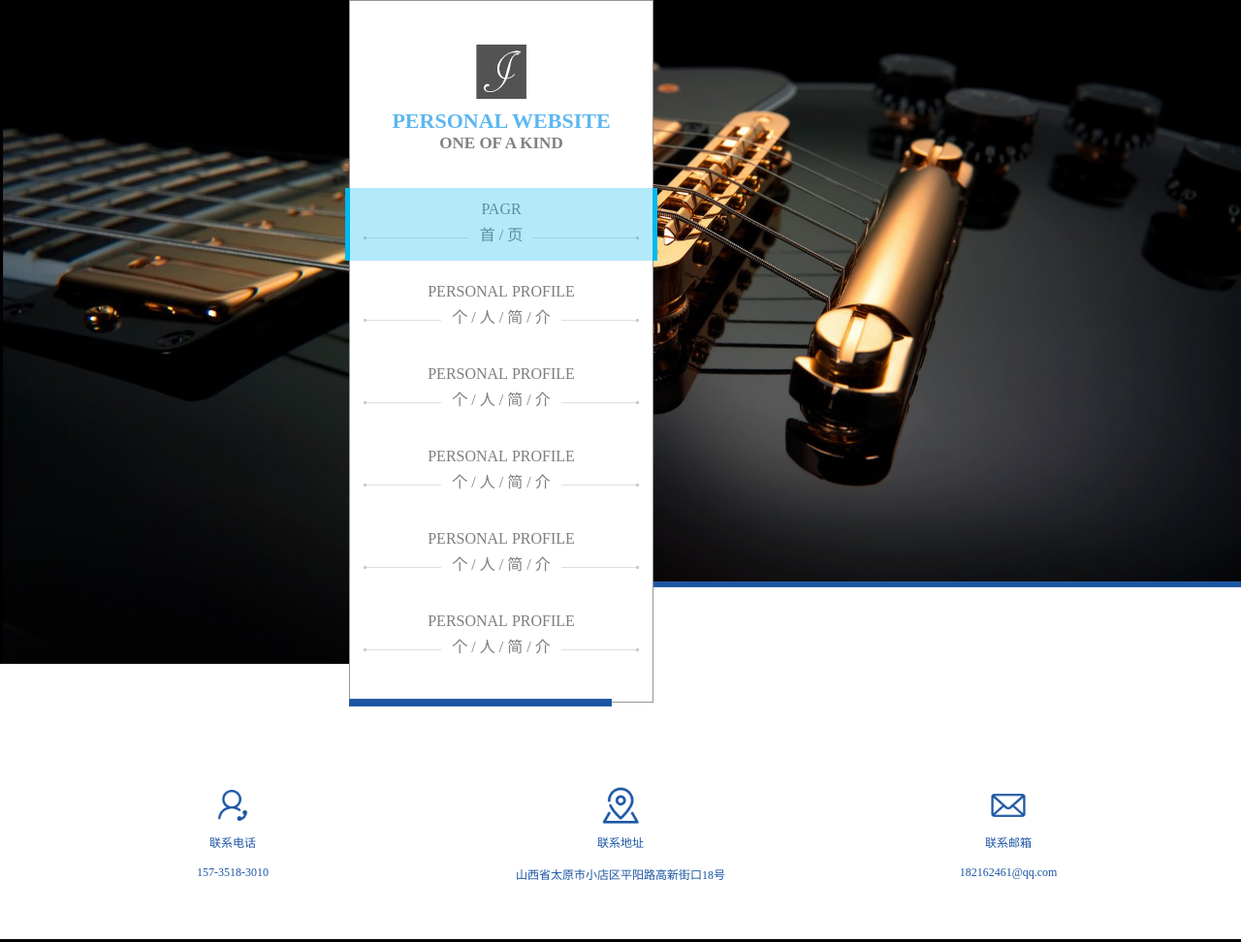
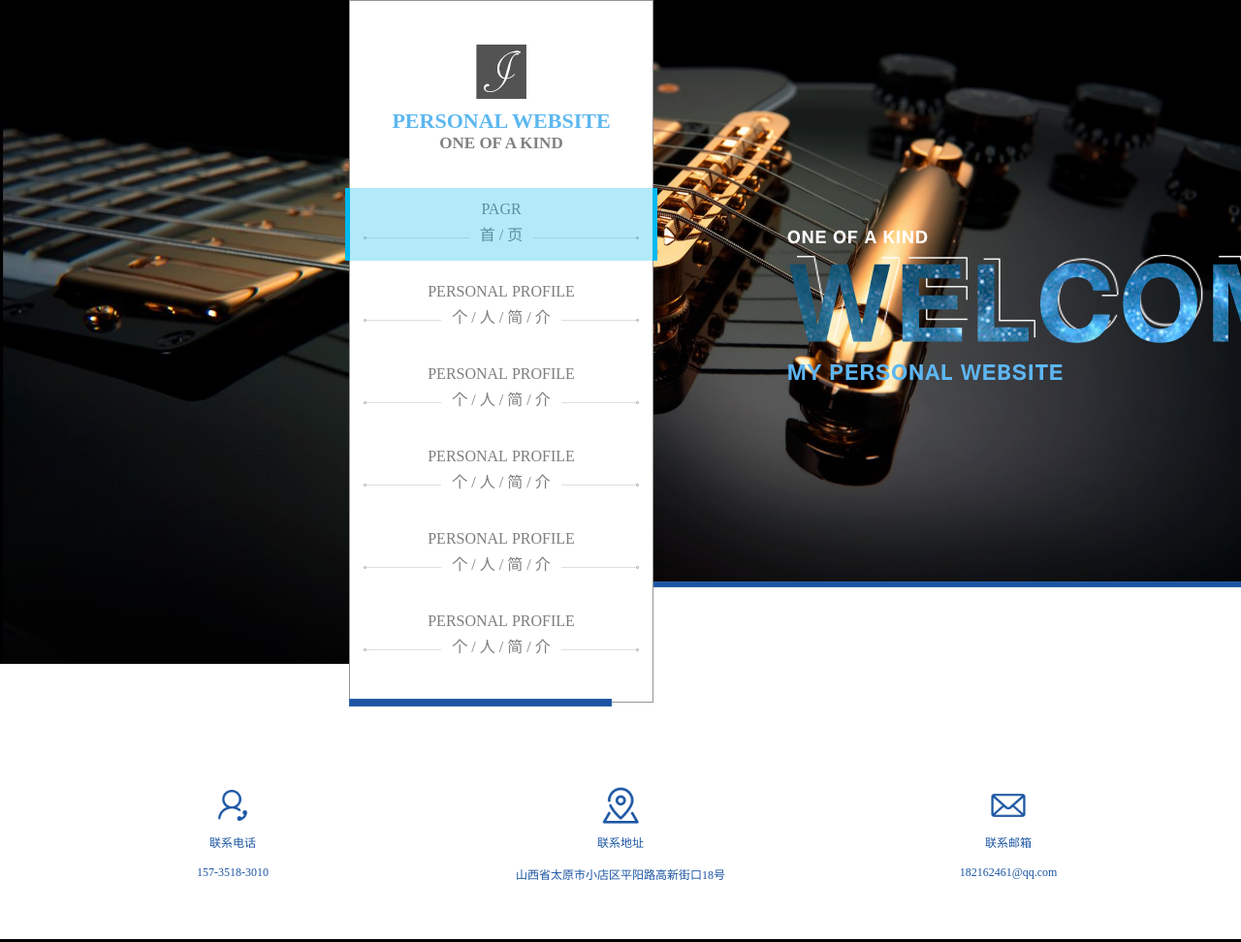
Before and after one commit to zdd-jgt/zdd-jgt.github.io, a plain HTML site: page index.html in a window 1280 px wide. Shown: the top 972 px of the page at 97% size. Drawn offline with Linux system fonts and the light colour scheme.

Commit message:
加图片banner上的

```diff
--- a/css/wo.css
+++ b/css/wo.css
@@ -27,6 +27,12 @@ body{
     background-image: url(../img/53b9fb6ae4ceb.jpg);
     background-repeat: no-repeat;
     background-position: 0 -90px;
+}
+.banner .biaoti{
+    position: absolute;
+    left:792px;
+    top: 222px;
+
 }
 .banner .ban_gan2{
     position: absolute;
--- a/index.html
+++ b/index.html
@@ -10,6 +10,7 @@
 	<body>
         <div class="banner">
             <div class="banner_L"></div>
+            <img src="img/biaoti.png" class="biaoti" alt="" />
             <div class="ban_gan2"></div>
             <div class="nav">
                 <div class="ban_gan1"></div>
```
Also changed, not shown: img/biaoti.png (added).
